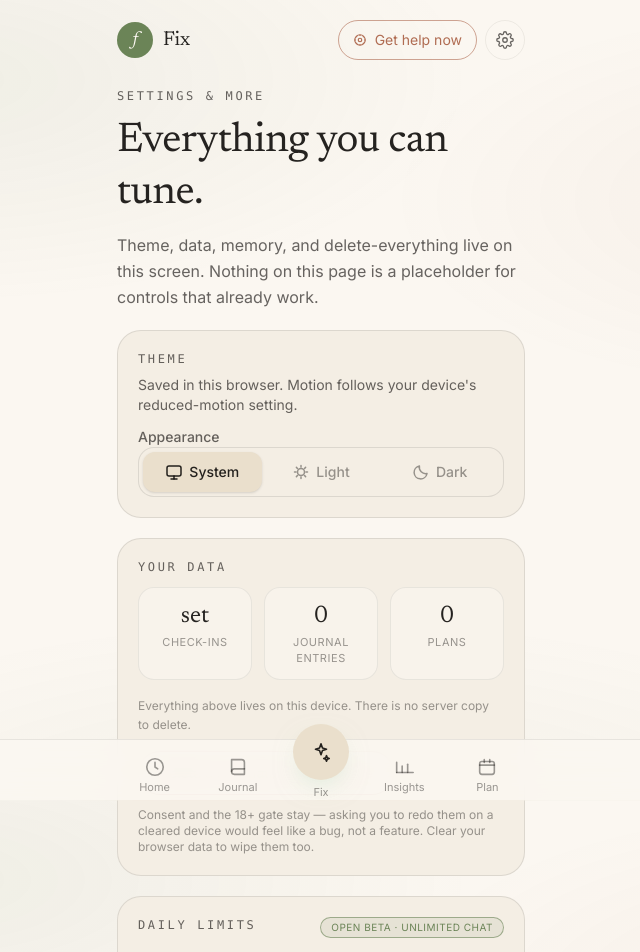
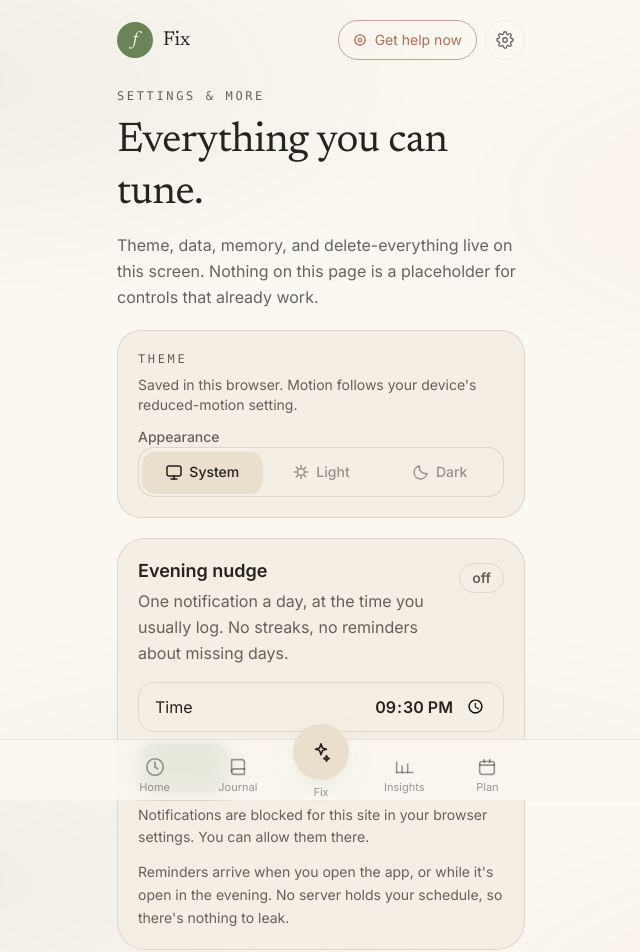
Before and after one commit to chimpunk-ai/freezefix, a Next.js app: page /settings in a window 1280 px wide. Shown: the top 952 px of the page, without its empty margins (319-959 px from the left). Built offline with nearby package versions, Linux system fonts and the light colour scheme; no server answers.

Commit message:
Edit components/SettingsHub.tsx

```diff
--- a/components/SettingsHub.tsx
+++ b/components/SettingsHub.tsx
@@ -4,6 +4,7 @@ import { useEffect, useState } from "react";
 import Link from "next/link";
 import AppShell from "@/components/AppShell";
 import ThemeToggle from "@/components/ThemeToggle";
+import ReminderSetup from "@/components/ReminderSetup";
 import { clearAll as clearJournal, count as journalCount } from "@/lib/journal";
 import { clearAll as clearPlans, count as planCount } from "@/lib/tomorrow-plans";
 import { unhideAll as unhideInsights } from "@/lib/insights";
@@ -154,6 +155,11 @@ export default function SettingsHub() {
         <div className="mt-3">
           <ThemeToggle />
         </div>
+      </section>
+
+      {/* The one notification this app is allowed to send */}
+      <section className="mt-5">
+        <ReminderSetup />
       </section>
 
       {/* Data */}
```
